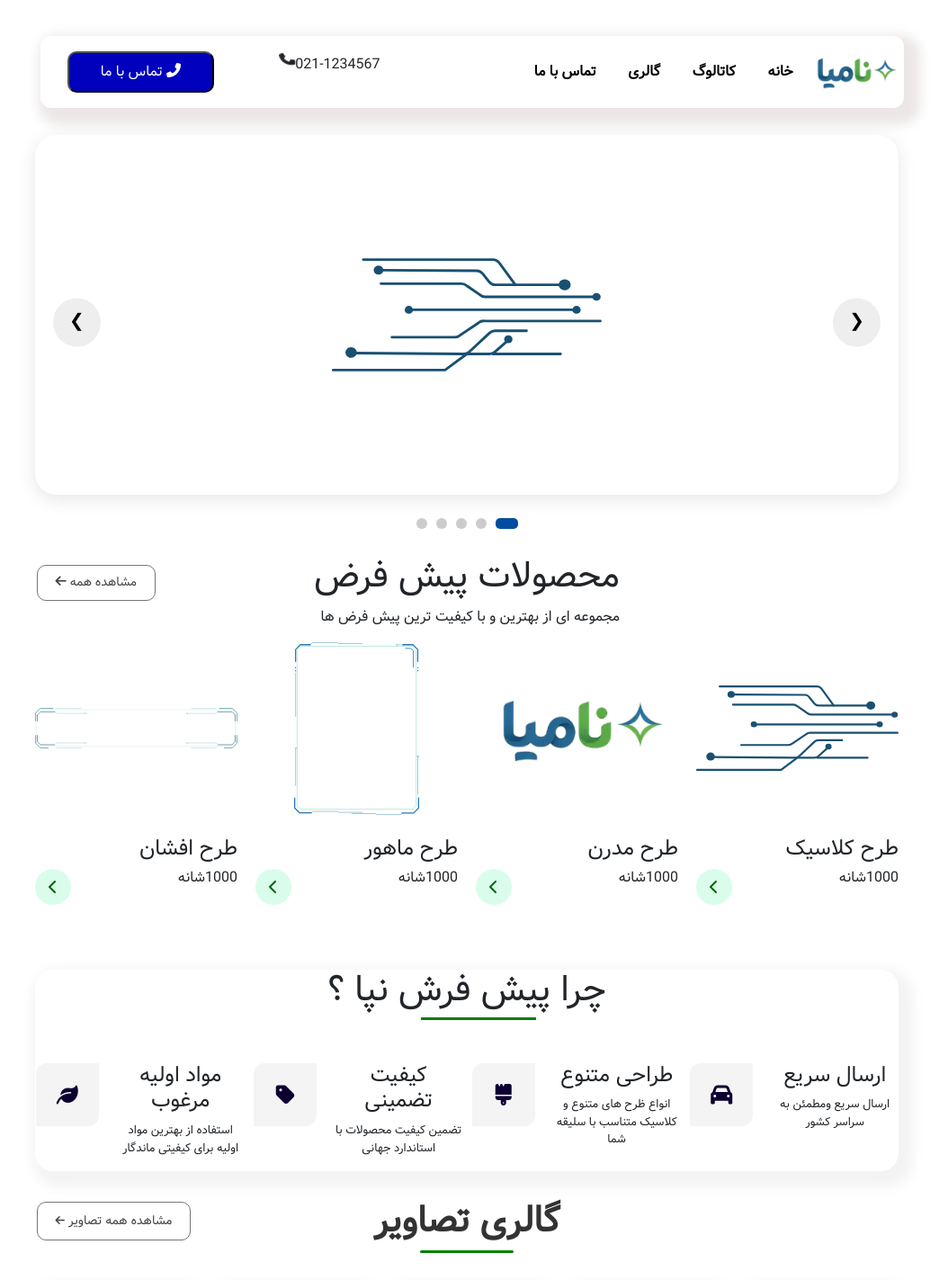
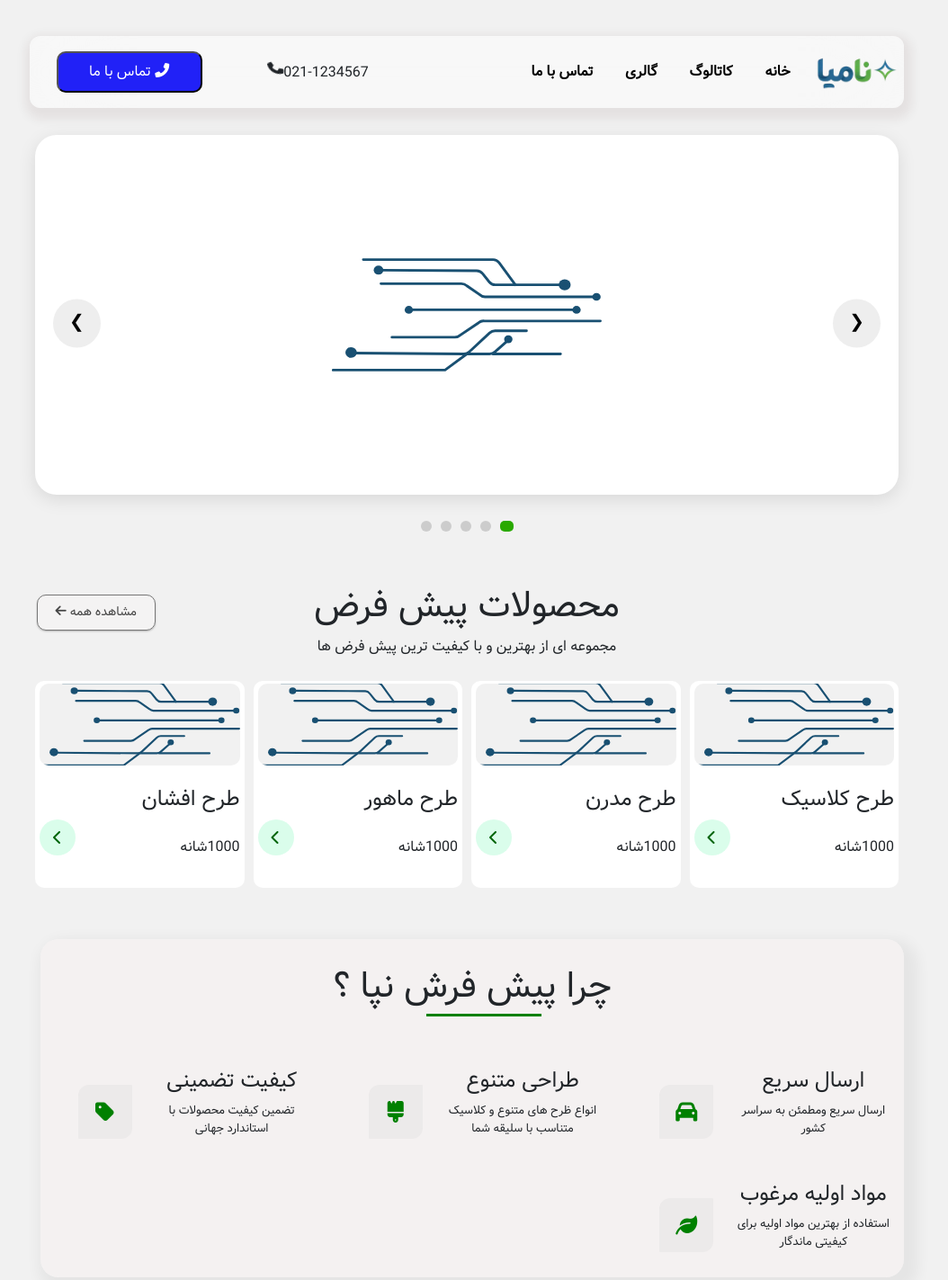
Before and after one commit to aminhadad1384/namyaTest, a plain HTML site: page index.html in a window 1280 px wide. Shown: the top 1423 px of the page at 90% size, without its empty margins (121-1175 px from the left). Drawn offline with Linux system fonts and the light colour scheme.

Commit message:
backgrounds are new

```diff
--- a/assets/css/style.css
+++ b/assets/css/style.css
@@ -7,12 +7,14 @@
   margin: 0;
   padding: 0;
   box-sizing: border-box;
-  max-width: 2800px;
   font-family: "vazir", monospace, sans-serif;
 }
 
 body {
-  font-family: "Tahoma", sans-serif;
+  overflow-x: hidden;
+  overflow-y: auto;
+  min-height: 100vh;
+  background-color: rgba(231, 231, 231, 0.551) !important;
 }
 
 /* header */
@@ -20,19 +22,20 @@ body {
 .header {
   display: grid;
   position: fixed;
-  backdrop-filter: blur(10px);
+  background-color: #ffffff7d;
+  backdrop-filter: blur(50px);
   z-index: 100;
   top: 10px;
   grid-template-areas: "headImg headNav headNav headNav  leftSide";
   justify-content: space-between;
   align-items: stretch;
-  background-color: transparent;
   border-radius: 12px;
-  box-shadow: 8px 9px 13px 10px rgb(67 9 9 / 10%);
-  width: 75vw;
+  box-shadow: 2px 6px 12px 7px rgba(67, 9, 9, 0.068);
+  width: 76vw;
   height: 10vh;
   margin: 30px 12% 30px 12%;
 }
+
 @media screen and (max-width: 850px) {
   .header {
     display: grid;
@@ -56,9 +59,6 @@ body {
 @media screen and (max-width: 1100px) {
   .header {
     grid-template-areas: "headImg  leftSide";
-  }
-  .imageHeader {
-    background-color: red;
   }
   .navHeader {
     visibility: hidden;
@@ -124,43 +124,38 @@ body {
 .phoneNumber {
   display: grid;
   align-content: center;
-  align-items: baseline;
-  justify-items: stretch;
+  align-items: center;
+  justify-items: baseline;
   grid-template-columns: 1fr 1fr;
   height: 10vh;
-  background-color: transparent;
   gap: 0;
 }
 .phoneNumber p {
-  background-color: transparent;
   justify-self: center;
   text-wrap: nowrap;
+  margin-top: 20%;
 }
 .phoneNumber i {
-  background-color: transparent;
   width: 50px;
 }
 .leftBtn {
   position: relative;
-  background-color: transparent;
 }
 .leftBtn :hover {
-  transform: translate(-20px, -20px);
+  transform: translate(10px, -10px);
   transition: 2s;
-  box-shadow: 8px 9px 13px 10px rgb(67 9 9 / 10%);
 }
 .headerButton {
   height: 10vh;
   position: absolute;
   left: 30px;
-  background-color: rgb(0, 0, 189);
+  background-color: rgb(33, 33, 247);
   color: white;
   border-radius: 10px;
   width: 86%;
   height: 58%;
   margin-top: 9%;
 }
-
 
 /* slider */
 
@@ -178,6 +173,7 @@ body {
   overflow: auto;
   border-radius: 24px;
   box-shadow: 0 5px 20px rgba(0, 0, 0, 0.1);
+  background-color: white;
 }
 
 .slide {
@@ -192,7 +188,6 @@ body {
 
 .slide.active {
   opacity: 5;
-  /* visibility: visible; */
 }
 
 .slide img {
@@ -234,7 +229,7 @@ body {
   display: flex;
   justify-content: center;
   gap: 10px;
-  margin-top: 1.6rem;
+  margin-top: 1.8rem;
 }
 
 .dot {
@@ -247,8 +242,8 @@ body {
 }
 
 .dot.active {
-  background-color: #004d9f;
-  width: 25px;
+  background-color: #2aa900 !important;
+  width: 15px;
   border-radius: 5px;
 }
 
@@ -256,13 +251,12 @@ body {
 
 .defaultProducts {
   max-width: 75vw;
-  margin: 3px auto -140px auto;
+  margin: 60px auto 10px auto;
   display: grid;
-  grid-template-rows: auto 1fr;
+  grid-template-rows: 1fr auto;
   background-color: transparent;
 }
 .defaultProductsHeader {
-  background-color: transparent;
   display: grid;
   grid-template-columns: repeat(3, 1fr);
   justify-items: center;
@@ -281,8 +275,9 @@ body {
   text-wrap: nowrap;
   font-weight: 500;
   color: #444;
+  background-color: #f7f5f588;
   cursor: pointer;
-  box-shadow: 0 1px 2px rgba(0, 0, 0, 0.05);
+  box-shadow: 0 1px 2px rgba(0, 0, 0, 0.25);
   align-items: center;
   gap: 4px;
   margin: 10px auto 20px 0.1rem;
@@ -291,41 +286,46 @@ body {
 
 .defaultProductsHeader span {
   text-wrap: nowrap;
+  text-align: center;
 }
 
 .products {
   display: grid;
+  background-color: transparent;
   grid-template-columns: repeat(4, 1fr);
-  gap: 20px;
+  column-gap: 10px;
 }
-@media screen and (max-width: 830px) {
-  .products {
-    display: grid;
-    grid-template-columns: repeat(2, 1fr);
-    gap: 20px;
-  }
-  .defaultProductsHeader span p {
-    visibility: hidden;
-  }
-}
+
 .productItem {
-  grid-template-rows: 1fr 1fr;
-  justify-content: space-around;
+  grid-template-rows: auto auto;
+  padding: 3px 5px 0;
+  height: 80%;
+  margin: 10px 0;
+  border-radius: 10px;
+  background-color: rgb(255, 255, 255);
 }
 .productItem img {
   width: 100%;
   height: 40%;
-  object-fit: contain;
+  object-fit: cover;
+  background-color: rgba(240, 240, 240, 0.933);
+  border-radius: 10px;
 }
 .productItem span {
   display: grid;
   grid-template-rows: 1fr 3fr;
+  text-wrap: nowrap;
+  height: 10%;
 }
 .productItem span > section {
   display: grid;
   grid-template-columns: 6fr 1fr;
+  align-items: center;
 }
-
+.productItem h6 {
+  align-self: center;
+  margin: 0;
+}
 .circle-arrow {
   background-color: #5ff5a53a;
   color: rgb(0, 100, 9);
@@ -338,17 +338,54 @@ body {
   cursor: pointer;
   margin-bottom: 20px;
 }
+@media screen and (max-width: 830px) {
+  .products {
+    display: grid;
+    grid-template-columns: repeat(2, 1fr);
+    gap: 0 15px;
+  }
+  .defaultProductsHeader span p {
+    visibility: hidden;
+  }
+
+  .productItem {
+    min-height: 85%;
+    row-gap: 0;
+  }
+
+  .productItem img {
+    height: auto;
+    max-height: 120px;
+  }
+
+  .productItem span > section {
+    grid-template-columns: 1fr 40px;
+    gap: 10px;
+  }
+
+  .circle-arrow {
+    height: 35px;
+    width: 35px;
+    margin-bottom: 0;
+  }
+
+  .productItem h4,
+  .productItem h6 {
+    font-size: 14px;
+  }
+}
 /* why we need */
 
 .why {
-  background-color: white;
   max-width: 75vw;
-  margin: 3vh auto;
+  margin: auto 12% auto 12%;
   display: grid;
   text-align: center;
   grid-template-rows: auto 1fr;
   box-shadow: 7px 9px 15px 9px rgba(0, 0, 0, 0.05);
   border-radius: 20px;
+  background-color: rgba(248, 241, 241, 0.515);
+  padding-top: 30px;
 }
 
 .why h1 {
@@ -375,35 +412,50 @@ body {
   gap: 10px;
 }
 
-@media screen and (max-width: 830px) {
-  #reasons {
-    grid-template-columns: repeat(2, 1fr);
-  }
-}
-
 .reasonItems {
+  height: 12vh;
+  background-color: transparent;
   display: grid;
   grid-template-columns: 2fr 1fr;
   gap: 20px;
   text-align: center;
+  border-radius: 20px;
+  margin: 10px;
 }
 .reasonItems > div > p {
   font-size: small;
+  text-wrap: wrap;
+}
+.reasonItems > div > h4 {
+  text-wrap: nowrap;
 }
 .rect-arrow {
-  width: 70px;
-  height: 70px;
+  width: 60px;
+  height: 60px;
   background-color: hsla(0, 0%, 82%, 0.248);
   color: rgb(12, 0, 49);
   border-radius: 12px 1px;
   display: flex;
   align-items: center;
   justify-content: center;
+  align-self: center;
   cursor: pointer;
   margin: 0;
 }
-.rect-arrow i {
+.rect-arrow {
   font-size: x-large;
+  color: green;
+}
+
+@media screen and (max-width: 1330px) {
+  #reasons {
+    grid-template-columns: repeat(3, 1fr);
+  }
+}
+@media screen and (max-width: 970px) {
+  #reasons {
+    grid-template-columns: repeat(2, 1fr);
+  }
 }
 
 /* gallery pic */
@@ -453,12 +505,14 @@ body {
   padding: 10px 20px;
   font-size: 14px;
   font-weight: 500;
+  width: auto;
   color: #444;
   cursor: pointer;
   box-shadow: 0 1px 2px rgba(0, 0, 0, 0.05);
   align-items: center;
   gap: 4px;
   margin: 10px auto 20px 0.1rem;
+  text-wrap: nowrap;
 }
 .seeAllPic i {
   font-size: 12px;
@@ -471,6 +525,14 @@ body {
   gap: 1.2vw;
 }
 
+.galleryImages {
+  box-shadow: 5px 1px 13px 2px rgb(67 9 9 / 10%);
+  width: 100%;
+  height: 100%;
+  border-radius: 10px;
+  background-color: white;
+}
+
 @media screen and (max-width: 1030px) {
   .pictures {
     grid-template-columns: repeat(3, 1fr);
@@ -481,28 +543,17 @@ body {
   .pictures {
     grid-template-columns: repeat(2, 1fr);
   }
-  .seeAllPic{
-    width: 15vw;
-    height: 8vw;
-    font-size:x-small;
+  .seeAllPic {
+    visibility: hidden;
   }
-
 }
-
-.galleryImages {
-  box-shadow: 5px 1px 13px 2px rgb(67 9 9 / 10%);
-  width: 100%;
-  height: 100%;
-  border-radius: 10px;
-}
-
 /* footer */
 
 .foot1 {
-  background: #dbfeff;
+  background: #f0feffcb;
   display: grid;
   grid-template-columns: repeat(3, 1fr);
-  padding: 1.5% 0;
+  padding: 3.5% 0;
 }
 .foot2 {
   background: rgb(0, 0, 55);
--- a/assets/js/script.js
+++ b/assets/js/script.js
@@ -56,3 +56,5 @@ if (nextBtn && prevBtn) {
 }
 
 createDots();
+
+console.log(window.innerWidth);
--- a/index.html
+++ b/index.html
@@ -4,7 +4,11 @@
     <meta charset="UTF-8" />
     <meta name="viewport" content="width=device-width, initial-scale=1.0" />
     <link rel="stylesheet" href="./assets/css/style.css" />
-    <link rel="shortcut icon" href="assets/images/namya-logo.webp" type="image/x-icon">
+    <link
+      rel="shortcut icon"
+      href="assets/images/namya-logo.webp"
+      type="image/x-icon"
+    />
     <link rel="stylesheet" href="assets/bootstrap/bootstrap.min.css" />
     <link
       rel="stylesheet"
@@ -82,10 +86,9 @@
         <section class="products">
           <section class="productItem">
             <img src="assets/images/linetechnologii.svg" alt="عکس1" />
-            <br />
-            <br />
+            <br /><br />
             <span>
-              <h4 class="paragraphsMain">طرح کلاسیک</h4>
+              <h4>طرح کلاسیک</h4>
               <section>
                 <h6>1000شانه</h6>
                 <div class="circle-arrow">
@@ -95,7 +98,7 @@
             </span>
           </section>
           <section class="productItem">
-            <img src="assets/images/namya-logo.webp" alt="عکس2" />
+            <img src="assets/images/linetechnologii.svg" alt="عکس2" />
             <br />
             <br />
             <span>
@@ -109,7 +112,7 @@
             </span>
           </section>
           <section class="productItem">
-            <img src="assets/images/ProductBox.svg" alt="عکس3" />
+            <img src="assets/images/linetechnologii.svg" alt="عکس3" />
             <br />
             <br />
             <span>
@@ -123,7 +126,7 @@
             </span>
           </section>
           <section class="productItem">
-            <img src="assets/images/scifi-complex.svg" alt="عکس4" />
+            <img src="assets/images/linetechnologii.svg" alt="عکس4" />
             <br />
             <br />
             <span>
```
